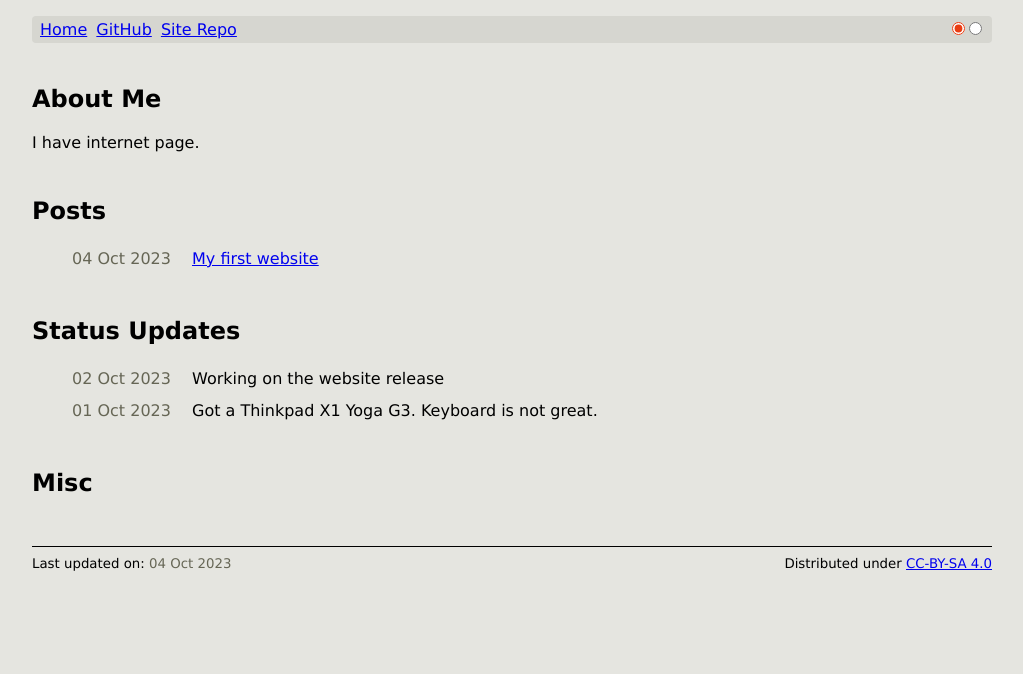
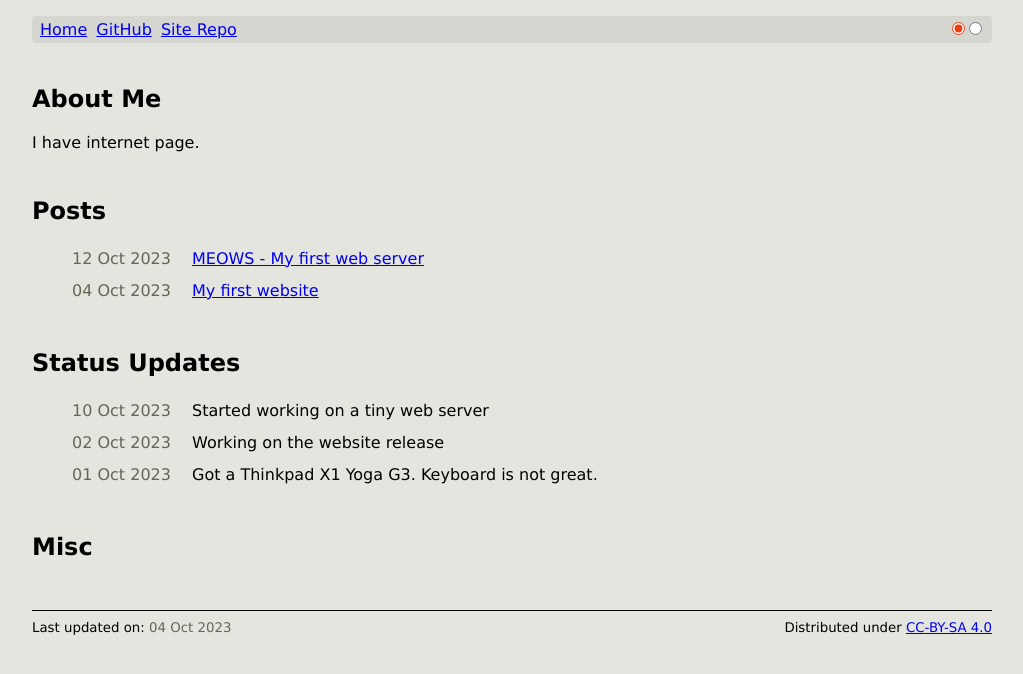
Before and after one commit to RaulCotar/raulcotar.github.io, a plain HTML site: page index.html in a window 1280 px wide. Shown: the whole page, without its empty margins (128-1151 px from the left). Drawn offline with Linux system fonts and the light colour scheme.

Commit message:
Small fix

```diff
--- a/index.html
+++ b/index.html
@@ -32,6 +32,10 @@
 
         <ul>
             <li class="index_entry">
+                <time datetime="2023-10-12">12 Oct 2023</time>
+                <a href="posts/meows.html">MEOWS - My first web server</a>
+            </li>
+            <li class="index_entry">
                 <time datetime="2023-10-04">04 Oct 2023</time>
                 <a href="posts/mywebsite.html">My first website</a>
             </li>
@@ -42,6 +46,10 @@
         </h2>
 
         <ul>
+            <li class="index_entry">
+                <time datetime="2023-10-10">10 Oct 2023</time>
+                Started working on a tiny web server
+            </li>
             <li class="index_entry">
                 <time datetime="2023-10-02">02 Oct 2023</time>
                 Working on the website release
```
Also changed, not shown: 1 other file.
